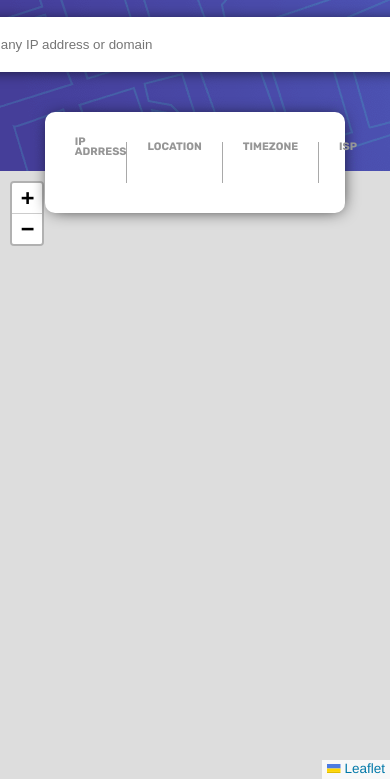
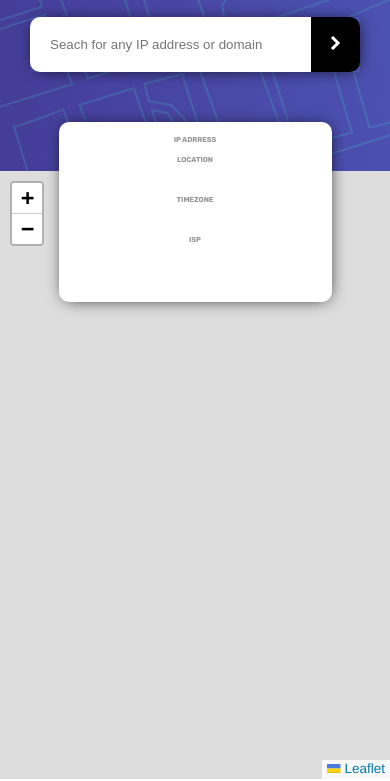
Before and after one commit to QueirozEdu/ip-tracker, a plain HTML site: page index.html in a window 390 px wide. Shown: the part 63-844 px from the top of the page. Drawn offline with nearby package versions, Linux system fonts and the light colour scheme; no server answers.

Commit message:
added queries to mobile (768px)

```diff
--- a/assets/style.css
+++ b/assets/style.css
@@ -103,14 +103,51 @@
 }
 
 #map {
-    /* position: relative; */
-    /* top: -100px; */
     width: 100%;
     height: 100%;
     max-height: 700px;
 
 }
+@media (max-width: 768px) {
+    .ip_input_area {
+        align-self: center;
+        justify-self: center;
+        width: 60%;
+        left: 10vw;
+        margin: auto;
+        margin-bottom: 100px;
+    }
+    .info_banner{
+        width: 70vw;
+        left: 0;
+        margin: -50px auto 0 auto;
 
-.coordinates {
-    display: none;
+    }
+    .info_banner_items {
+        flex-direction: column;
+        width: fit-content;
+        margin: auto;
+    }
+    .info_banner_items li:not(:first-of-type) {
+        border-left: none;
+    }
+    .info_banner_item_title {
+        margin: 3px auto 0 auto;
+    }
+    .info_banner_item_title:first-child {
+        margin-top: -16px;
+    }
+    #isp_final {
+        margin-bottom: -10px;
+    }
+
+    .info_banner_items li {
+        display: flex;
+        flex-direction: column;
+        align-items:center;
+        font-size: 12px;
+    }
+    #location_text {
+        display: flex;
+    }
 }
--- a/services/index.js
+++ b/services/index.js
@@ -8,7 +8,7 @@ async function getIp() {
 
 async function handleUserIp() {
     const ip = await this.getIp();
-    console.log(ip)
+    // console.log(ip)
     document.getElementById("ip_final").innerText = ip;
 
 
```
Also changed, not shown: index.html (+4 -2 lines).
